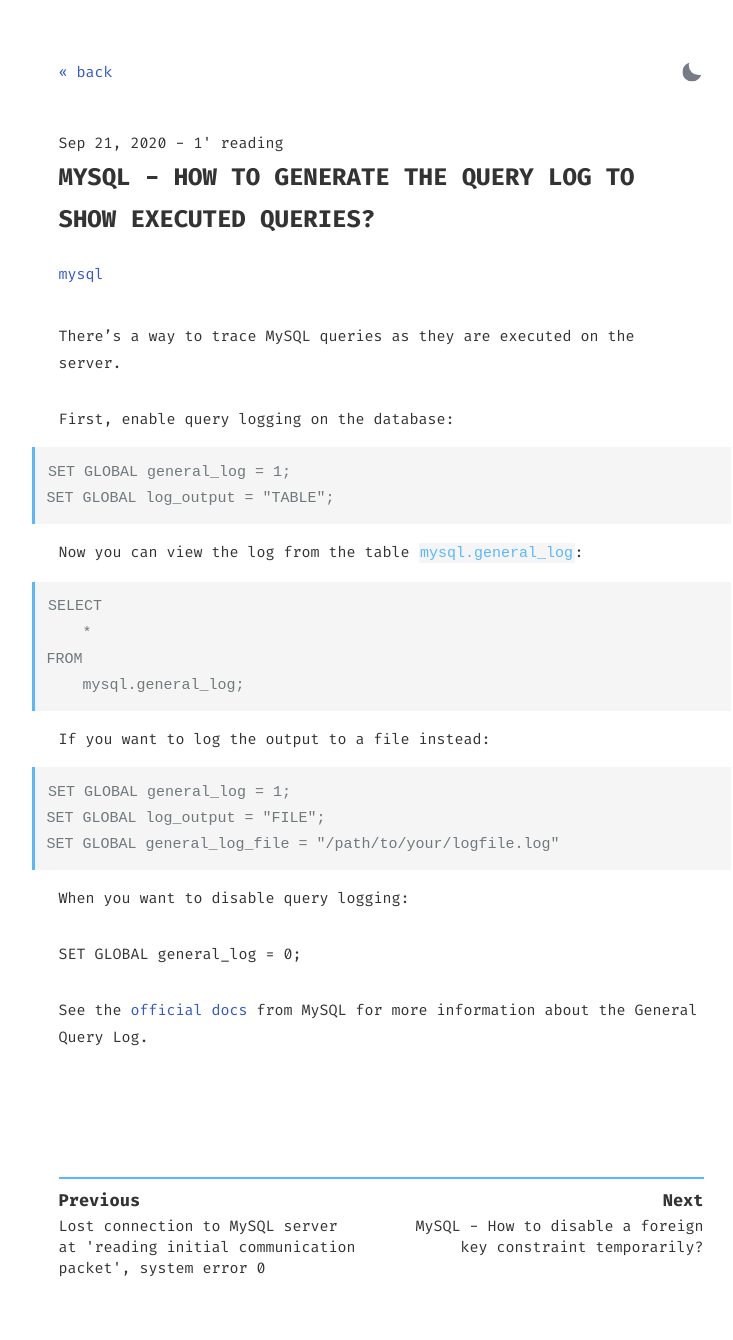
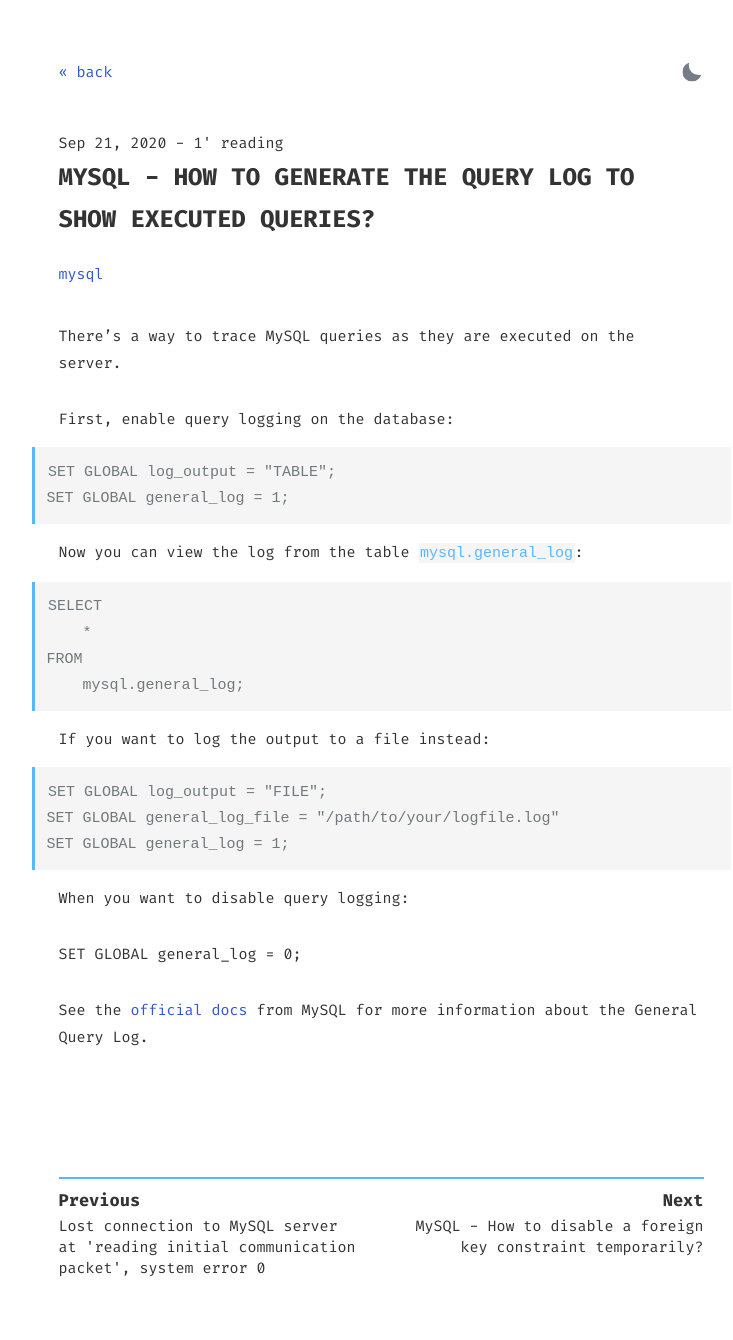
Before and after one commit to ntvpz/sql, a Jekyll site: the page built from _posts/2020-09-21-mysql-show-query-log.md, in a window 1280 px wide. Shown: the whole page, without its empty margins (259-992 px from the left). Built offline with Jekyll 4.4.1, drawn with Linux system fonts in a browser that asks for light colours.

Commit message:
no message

````diff
--- a/_posts/2020-09-21-mysql-show-query-log.md
+++ b/_posts/2020-09-21-mysql-show-query-log.md
@@ -12,8 +12,8 @@
 First, enable query logging on the database:
 
 ```
+SET GLOBAL log_output = "TABLE";
 SET GLOBAL general_log = 1;
-SET GLOBAL log_output = "TABLE";
 ```
 
 Now you can view the log from the table `mysql.general_log`:
@@ -28,9 +28,9 @@
 If you want to log the output to a file instead:
 
 ```
-SET GLOBAL general_log = 1;
 SET GLOBAL log_output = "FILE";
 SET GLOBAL general_log_file = "/path/to/your/logfile.log"
+SET GLOBAL general_log = 1;
 ```
 
 When you want to disable query logging:
````
